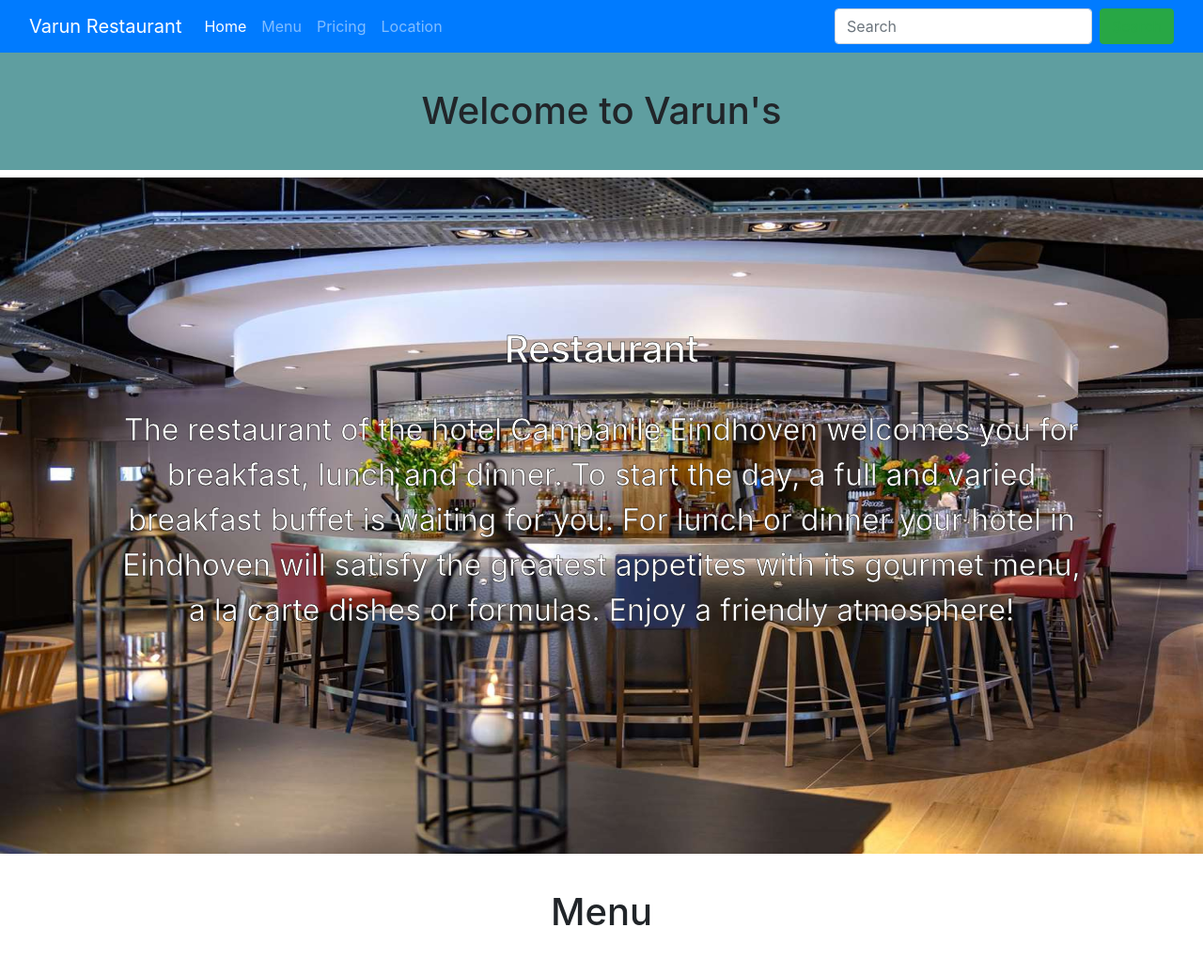
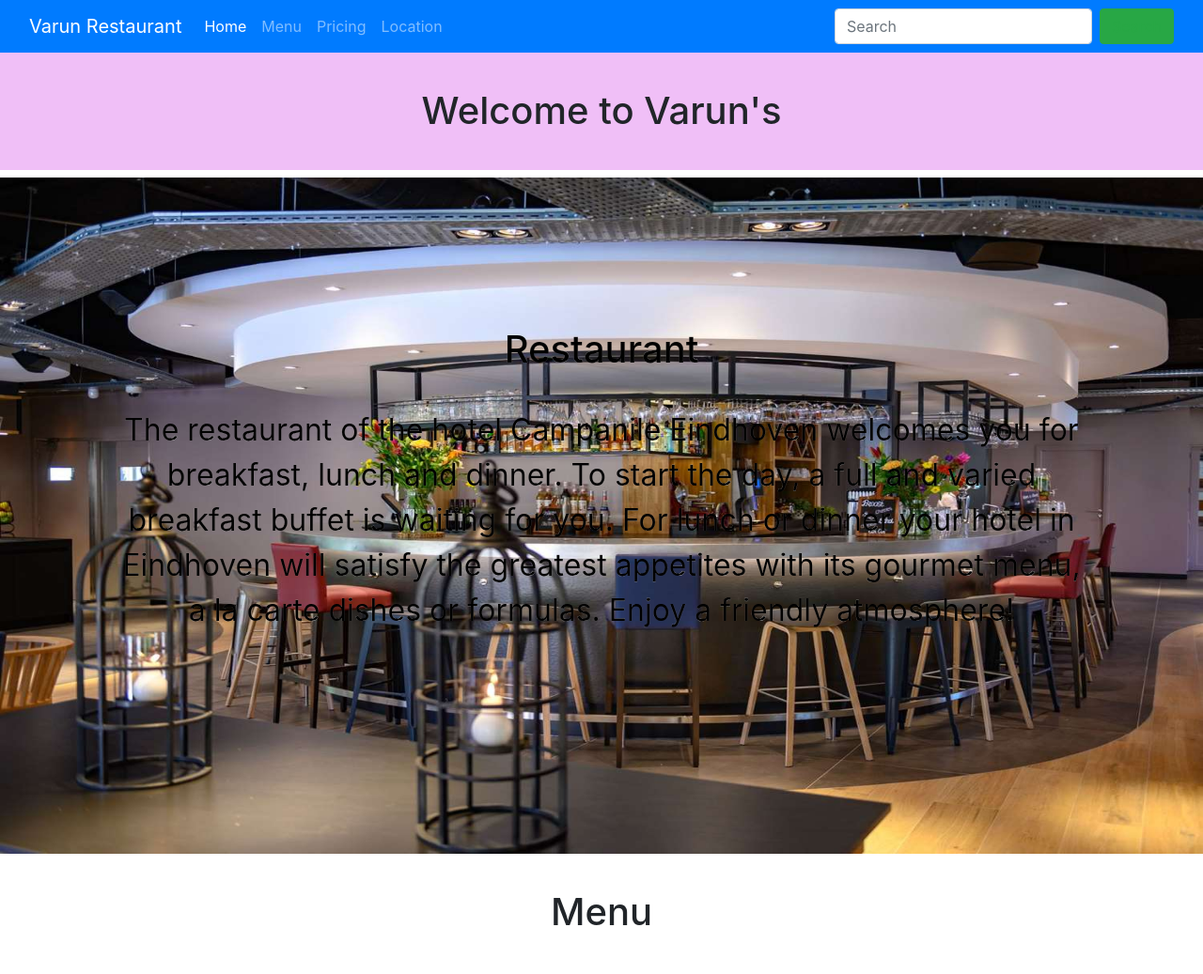
Before and after one commit to karthik-kar/LSU-bootstrap-CSS, a plain HTML site: page index.html in a window 1280 px wide. Shown: the top 1037 px of the page at 94% size. Drawn offline with nearby package versions, Linux system fonts and the light colour scheme.

Commit message:
final-sec

```diff
--- a/mystyle.css
+++ b/mystyle.css
@@ -1,5 +1,5 @@
 .intro{
-  background-color: cadetblue;
+  background-color: rgb(240, 191, 247);
 }
 
 h1{
@@ -27,8 +27,8 @@ h1{
 
    font-size: xx-large;
     text-align: center;
-    color:white;
-    -webkit-text-stroke: 0.4px black;
+    color:rgb(0, 0, 0);
+    -webkit-text-stroke: 0.1px rgb(206, 206, 206);
   }
   .text {
     animation: fadeIn 5s;
```
